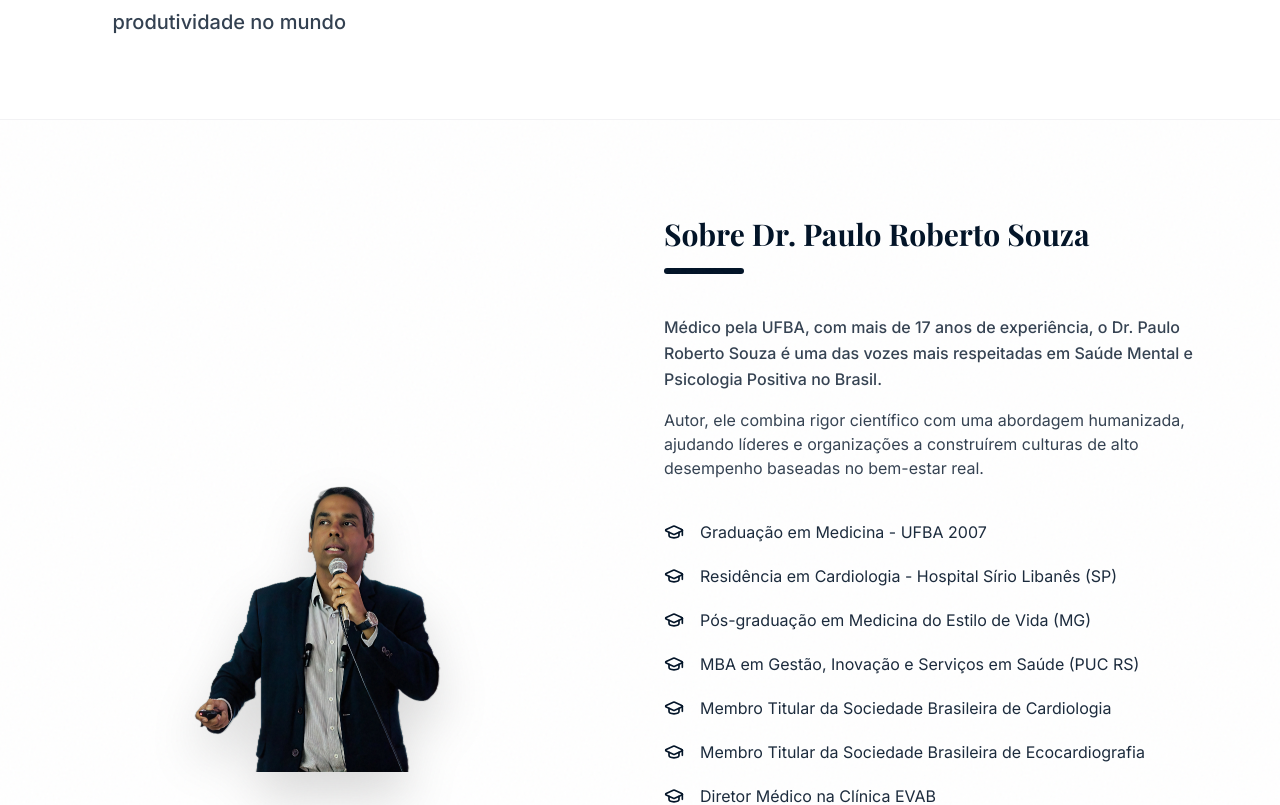
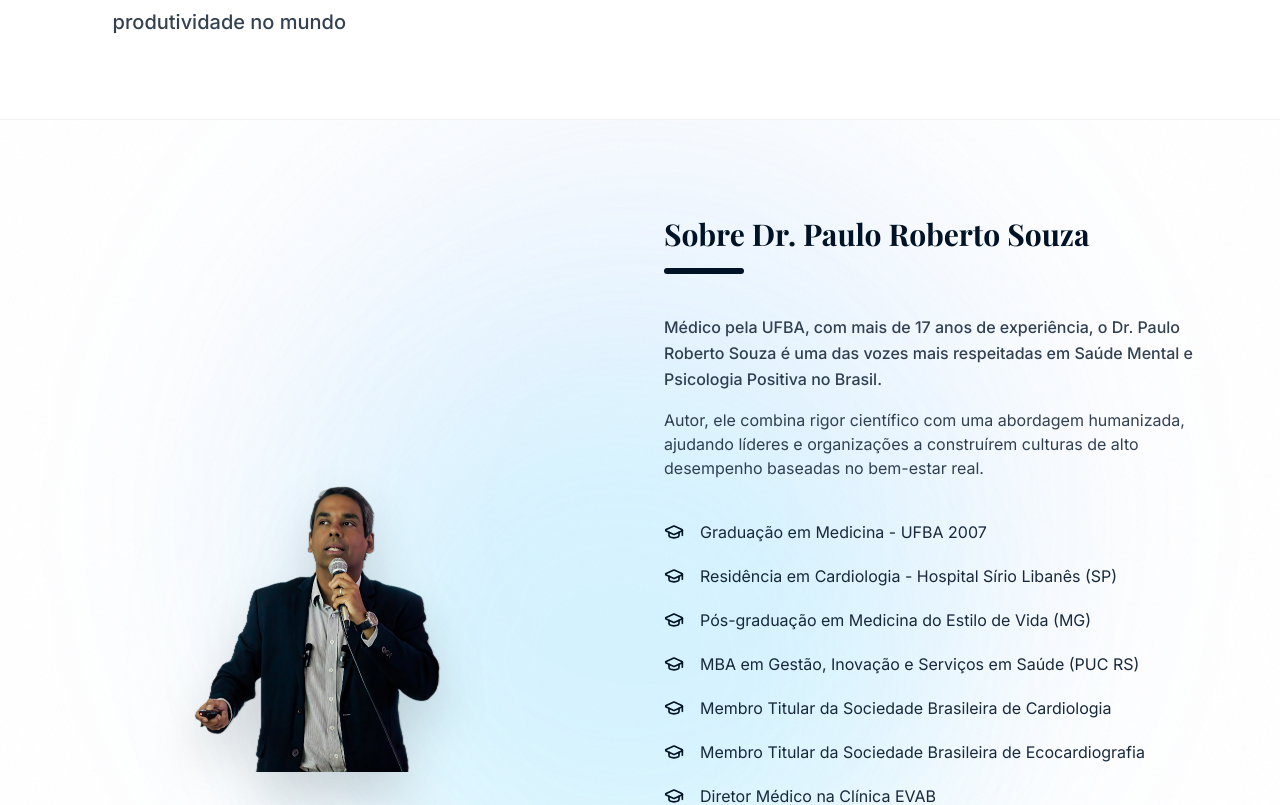
Before and after one commit to MarcusCarvalho1322/site-drpaulorobertopalestrante, a Next.js app: page / in a window 1280 px wide. Shown: the part 1140-1945 px from the top of the page. Built offline with nearby package versions, Linux system fonts and the light colour scheme; a web font is replaced by a local one.

Commit message:
Adiciona efeito de iluminação de palco azul na seção sobre

```diff
--- a/src/app/globals.css
+++ b/src/app/globals.css
@@ -247,3 +247,7 @@
 .btn-blue-border:hover::after {
   transform: rotate(45deg) translate(100%, 100%);
 }
+/* Spotlight Effects */
+.bg-gradient-radial {
+  background: radial-gradient(circle, var(--tw-gradient-stops));
+}
--- a/src/components/home/about-section.tsx
+++ b/src/components/home/about-section.tsx
@@ -16,7 +16,13 @@ export function AboutSection() {
 
     return (
         <section id="sobre" className="py-24 bg-background relative overflow-hidden noise-texture">
-            <div className="container px-6 md:px-12 mx-auto">
+            {/* Spotlight Effect */}
+            <div className="absolute inset-0 pointer-events-none">
+                <div className="absolute top-0 left-1/2 -translate-x-1/2 w-[800px] h-[800px] bg-blue-400/20 rounded-full blur-[120px] animate-pulse"></div>
+                <div className="absolute top-1/4 left-1/4 w-[600px] h-[600px] bg-cyan-300/15 rounded-full blur-[100px]"></div>
+            </div>
+
+            <div className="container px-6 md:px-12 mx-auto relative z-10">
                 <div className="grid md:grid-cols-2 gap-12 items-center">
 
                     {/* Imagem Flutuante */}
@@ -27,10 +33,13 @@ export function AboutSection() {
                         transition={{ duration: 1 }}
                         className="relative flex justify-center items-center"
                     >
+                        {/* Spotlight sobre a foto */}
+                        <div className="absolute inset-0 bg-gradient-radial from-blue-400/30 via-cyan-300/20 to-transparent blur-2xl"></div>
+
                         <img
                             src="/dr-paulo-about.png"
                             alt="Dr. Paulo Roberto Souza"
-                            className="w-full max-w-lg h-auto object-contain drop-shadow-2xl"
+                            className="w-full max-w-lg h-auto object-contain drop-shadow-2xl relative z-10"
                         />
                     </motion.div>
 
```
